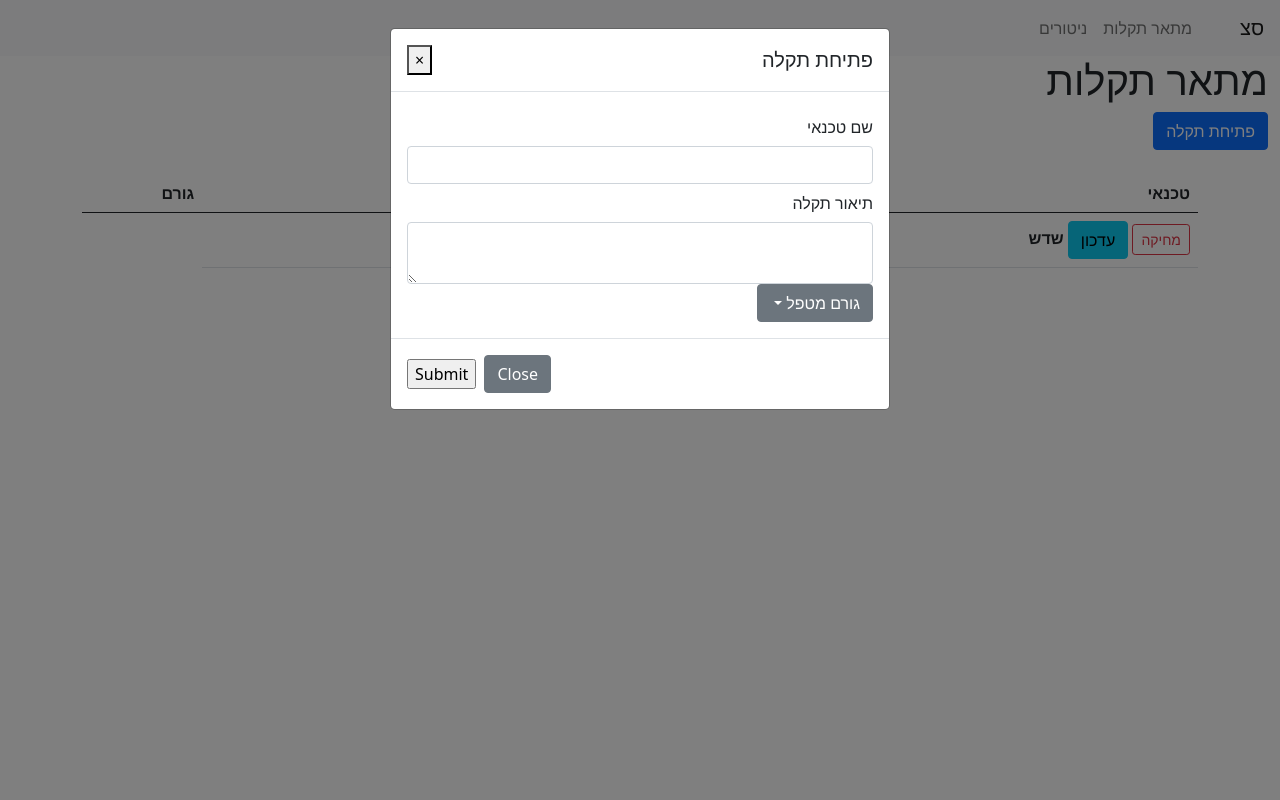
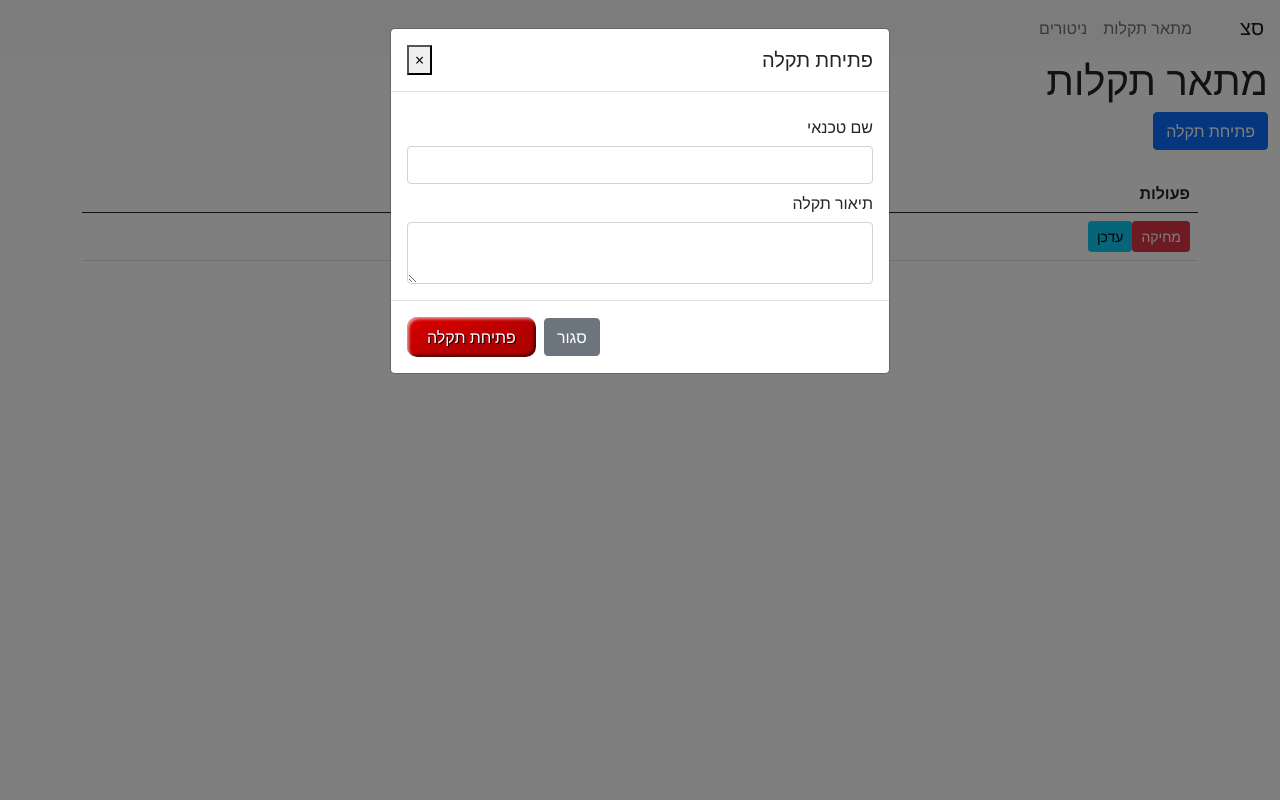
Before and after one commit to maorzz/test22, a Flask app: page /events in a window 1280 px wide, after a click on "פתיחת תקלה". Run offline with Flask 2, Linux system fonts and the light colour scheme; data comes from the database, SQL or seed files in the repository; some libraries are stand-ins or nearby versions.

Commit message:
Add files via upload

```diff
--- a/templates/events.html
+++ b/templates/events.html
@@ -4,7 +4,6 @@
 
 
 </head>
-
 
 
 {% extends "base.html" %}
@@ -37,7 +36,7 @@
               <div class="form-group">
                 <label for="recipient-name" class="col-form-label">שם טכנאי</label>
 
-                <input type="text" id="name" name="name" class="form-control" id="recipient-name">
+                <input type="text" id="name" name="name" class="form-control" id="recipient-name" >
               </div>
 
               <div class="form-group">
@@ -48,28 +47,66 @@
 
 
               <div class="dropdown">
-  <button class="btn btn-secondary dropdown-toggle" type="button" id="dropdownMenuButton" data-toggle="dropdown" aria-haspopup="true" aria-expanded="false">
-    גורם מטפל
-  </button>
-  <div class="dropdown-menu" aria-labelledby="dropdownMenuButton">
-    <a class="dropdown-item" id="desc" name="desc" >זירה</a>
-    <a class="dropdown-item" id="desc" name="desc" >מוטורולה</a>
-    <a class="dropdown-item" id="desc" name="desc" >פרטנר</a>
-    <a class="dropdown-item" id="desc" name="desc" >הנדסה</a>
-  </div>
+
+
+
+
+
 </div>
 
             </form>
           </div>
           <div class="modal-footer">
-            <button type="button" class="btn btn-secondary" data-dismiss="modal">Close</button>
+            <button type="button" class="btn btn-secondary" data-dismiss="modal">סגור</button>
+            <style>.styled {
+    border: 0;
+    line-height: 2.5;
+    padding: 0 20px;
+    font-size: 1rem;
+    text-align: center;
+    color: #fff;
+    text-shadow: 1px 1px 1px #000;
+    border-radius: 10px;
+    background-color: rgba(220, 0, 0, 1);
+    background-image: linear-gradient(to top left,
+                                      rgba(0, 0, 0, .2),
+                                      rgba(0, 0, 0, .2) 30%,
+                                      rgba(0, 0, 0, 0));
+    box-shadow: inset 2px 2px 3px rgba(255, 255, 255, .6),
+                inset -2px -2px 3px rgba(0, 0, 0, .6);
+}
 
-            <input type="submit">
+.styled:hover {
+    background-color: rgba(255, 0, 0, 1);
+}
+
+.styled:active {
+    box-shadow: inset -2px -2px 3px rgba(255, 255, 255, .6),
+                inset 2px 2px 3px rgba(0, 0, 0, .6);
+}
+</style>
+            <input class="favorite styled" type="submit" value="פתיחת תקלה">
+
+
 
           </div>
           </div>
           </div>
           </div>
+
+
+
+
+
+
+
+
+          </div>
+        </div>
+      </div>
+    </div>
+    </form>
+    </div>
 
 <div class="container my-4">
 
@@ -79,26 +116,79 @@
   <table class="table">
     <thead>
       <tr>
+        <th scope="col">פעולות</th>
         <th scope="col">טכנאי</th>
         <th scope="col">תאריך</th>
-        <th scope="col">גורם</th>
       </tr>
     </thead>
     <tbody>
       {%for user in myTable%}
+
       <tr class="hide-table-padding"></tr>
       <div id="collapseOne" class="collapse in p-3">
-      <div class="row">
+      <div class="user"></div>
       <tr class="clickable" data-toggle="collapse" id={{user.id}} data-target=".{{user.id}}">
-        <th><a href="/delete/{{user.id}}" class="btn btn-outline-danger btn-sm">מחיקה</a> <a href="/update/{{user.id}}"
-            class="btn btn-info">עדכון</a> {{user.name}}</th>
+        <th><a href="/delete/{{user.id}}" class="btn btn-danger btn-sm btn-sm">מחיקה</a><button type="button"
+            class="btn btn-info btn-sm" data-toggle="modal" data-target="#exampleModalCenter">עדכן</button>
+          <div class="modal fade" id="exampleModalCenter" tabindex="-1" role="dialog" aria-labelledby="exampleModalCenterTitle"
+            aria-hidden="true">
+            <div class="modal-dialog modal-dialog-centered" role="document">
+              <div class="modal-content">
+                <div class="modal-header">
+                  <h5 class="modal-title" id="exampleModalLongTitle">עדכון פרטים</h5>
+                  <button type="button" class="close" data-dismiss="modal" aria-label="Close">
+                    <span aria-hidden="true">&times;</span>
+                  </button>
+                </div>
+                <div class="modal-body">
+                  <form action="{{url_for('test2')}}" method="POST">
+                </div>
+
+
+
+                <div class="form-group">
+                  <label>שם טכנאי</label>
+                  <input class="col-form-label" type="hidden" name="id" value="{{user.id}}">
+                  <input type="text" class="form-control" name="name" value="{{user.name}}">
+                </div>
+                <div class="form-group">
+                  <label for="message-text" class="col-form-label">תיאור תקלה</label>
+                  <textarea class="form-control" id="desc" name="desc" type="text">{{user.desc}}</textarea>
+
+                </div>
+
+
+
+                <div class="modal-footer">
+                  <div class="form-group">
+                    <button type="button" class="btn btn-secondary" data-dismiss="modal">סגור</button>
+                    <input class="favorite styled" type="submit" value="עדכן">
+                  </div>
+
+
+
+
+                </div>
+              </div>
+            </div>
+            </div>
+            </div>
+            </div>
+            </div>
+            </div>
+            </div>
+            </div>
+
+        <th>{{user.name}}</th>
+
         <td>{{user.date}}</td>
 
       </tr>
       <tr class="collapse {{user.id}}">
-        <td><a href="/updatevent/{{user.id}}" class="btn btn-info">ערוך</a><br>תיאור: <br>{{user.desc}}</td>
+        <td>תיאור: <br>{{user.desc}}</td>
 
         {% endfor %}
+
 
     </tbody>
   </table>
```
Also changed, not shown: templates/table.html (added, +42 -0 lines), templates/base.html (line endings or trailing spaces), templates/index.html (line endings or trailing spaces), templates/monitor.html (line endings or trailing spaces), templates/update.html (line endings or trailing spaces), templates/updateevent.html (line endings or trailing spaces).
